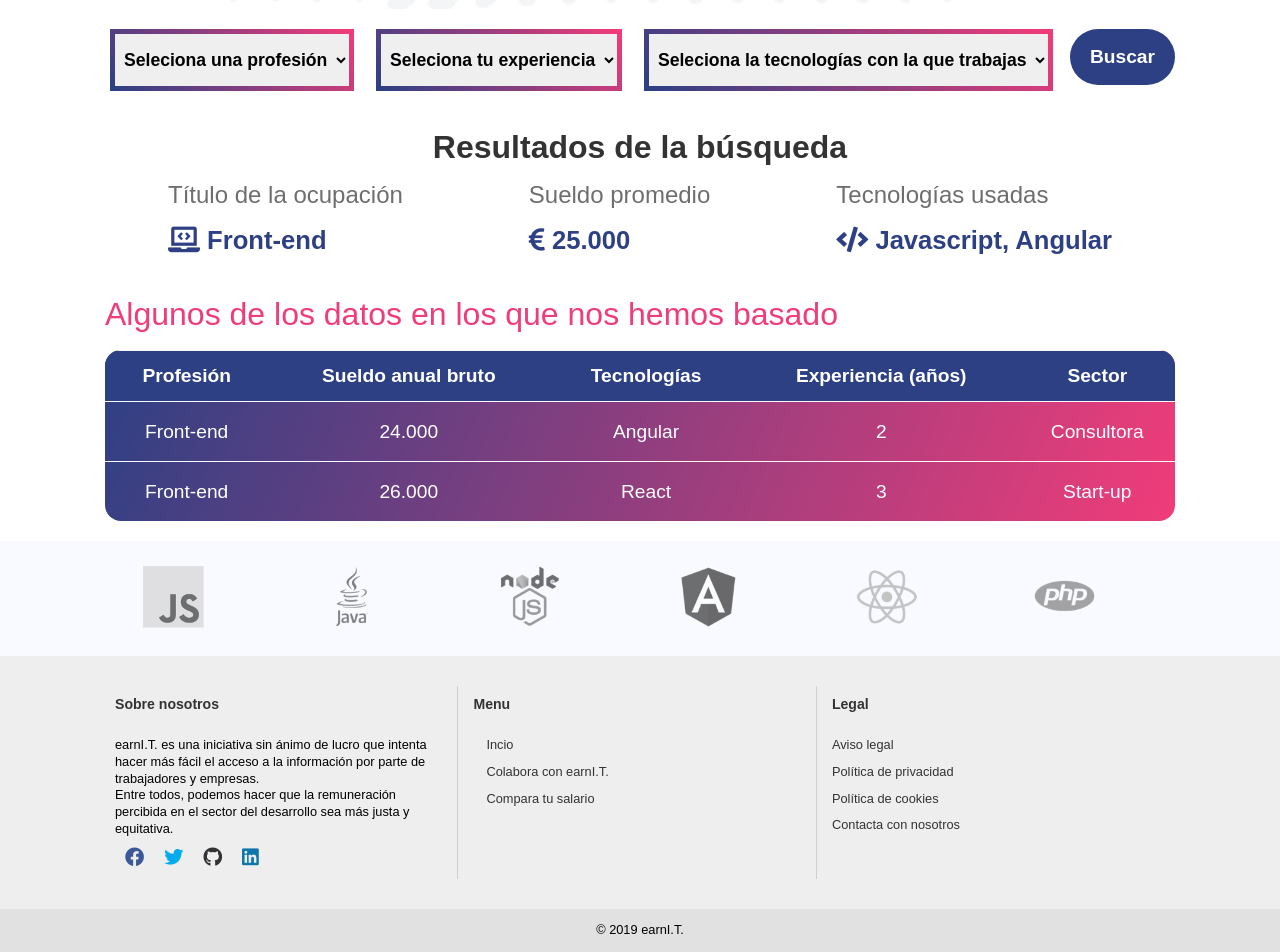
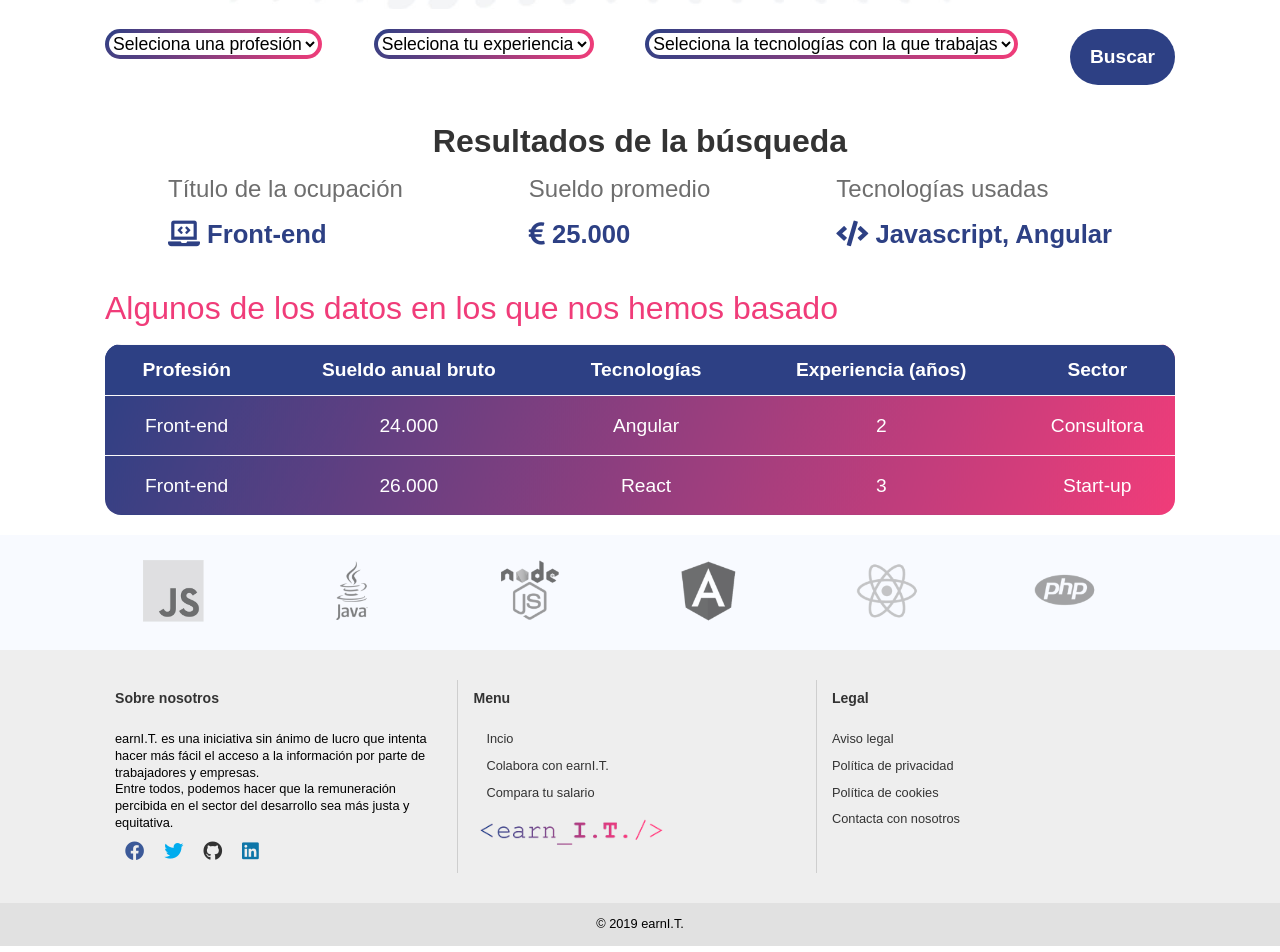
Before and after one commit to JavierMartinGil/Proyecto-earnIT-frontend, an Angular app: page /compara in a window 1280 px wide. Shown: the part 350-1302 px from the top of the page. Built offline with nearby package versions, Linux system fonts and the light colour scheme.

Commit message:
Actualizaciones

```diff
--- a/src/app/footer/footer.component.css
+++ b/src/app/footer/footer.component.css
@@ -92,6 +92,10 @@ ul.menu_legal li a:hover{
     color: #F03C79;
 }
 
+img#logo_footer{
+    width: 200px;
+}
+
 @media (max-width: 550px){
 .footer_container {
     display: block;
--- a/src/app/footer/footer.component.html
+++ b/src/app/footer/footer.component.html
@@ -18,6 +18,7 @@
                 <li><a href="#">Colabora con earnI.T.</a></li>
                 <li><a href="#">Compara tu salario</a></li>
             </ul>
+            <img src="../../assets/img/earnit_log_footer.png" alt="earnIT comparador de sueldos de IT" id="logo_footer">
         </div>
         <div>
             <h4>Legal</h4>
@@ -27,6 +28,7 @@
                 <li><a href="#">Política de cookies</a></li>
                 <li><a href="#">Contacta con nosotros</a></li>
             </ul>
+
         </div>
     </div>
     <div class="subfooter">
--- a/src/app/formcomp/formcomp.component.css
+++ b/src/app/formcomp/formcomp.component.css
@@ -8,14 +8,22 @@
 }
 
 .formulario select{
-    border-image-source: linear-gradient(45deg, #2d4084, #f03c79);
+    /* border-image-source: linear-gradient(45deg, #2d4084, #f03c79);
     border-image-slice: 1;
     border-width: 5px;
-    padding: 15px 5px;
-    font-size: 1.1em;
+
+
     font-weight: bold;
-    margin: 0 5px;
+    margin: 0 5px;*/
+    border: double 4px transparent;
+  border-radius: 80px;
+  background-image: linear-gradient(white, white), radial-gradient(circle at top left, #2d4084,#f03c79);
+  background-origin: border-box;
+  background-clip: content-box, border-box;
+  font-size: 1.1em;
+
 }
+
 
 input[type="submit"] {
     font-weight: 800;
--- a/src/app/presentacion/presentacion.component.html
+++ b/src/app/presentacion/presentacion.component.html
@@ -2,7 +2,8 @@
     <div class="container pres_index">
         <h3>Conoce <span>earnI.T.</span></h3>
         <hr>
-        <p>El valor de tu trabajo en el mercado está en constante cambio. Mantente actualizado con earnI.T. Si eres una empresa, con salarios acordes al mercado, conseguirás atraer
+        <p>El valor de tu trabajo en el mercado está en constante cambio. Mantente actualizado con <strong>earnI.T.</strong> Si eres una empresa, con salarios acordes al mercado,
+            conseguirás atraer
             talento.</p>
         <div class="icons">
             <div class="single_icon">
```
Also changed, not shown: src/app/claim-index/claim-index.component.css (line endings or trailing spaces), src/assets/img/earnit_log_footer.png (added).
